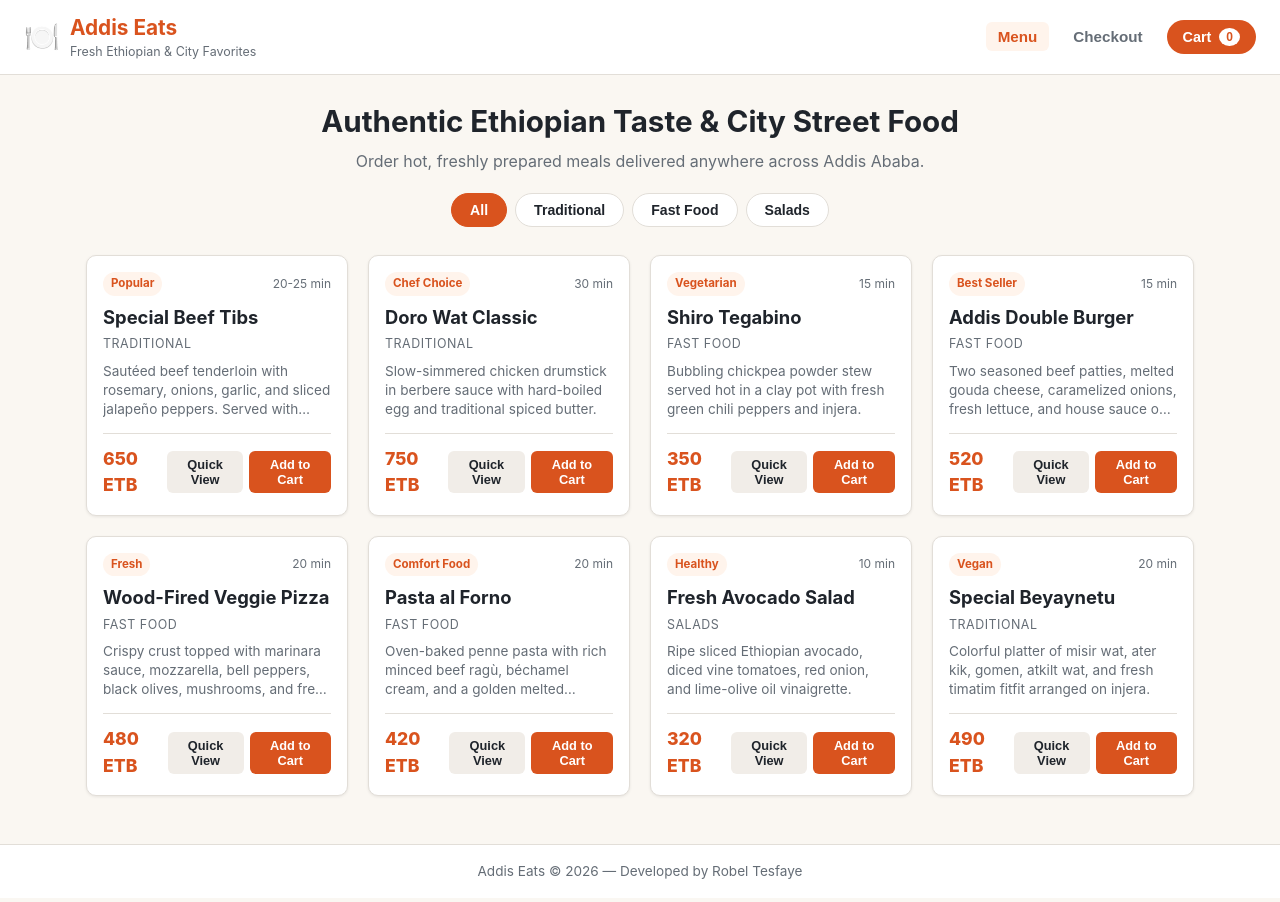
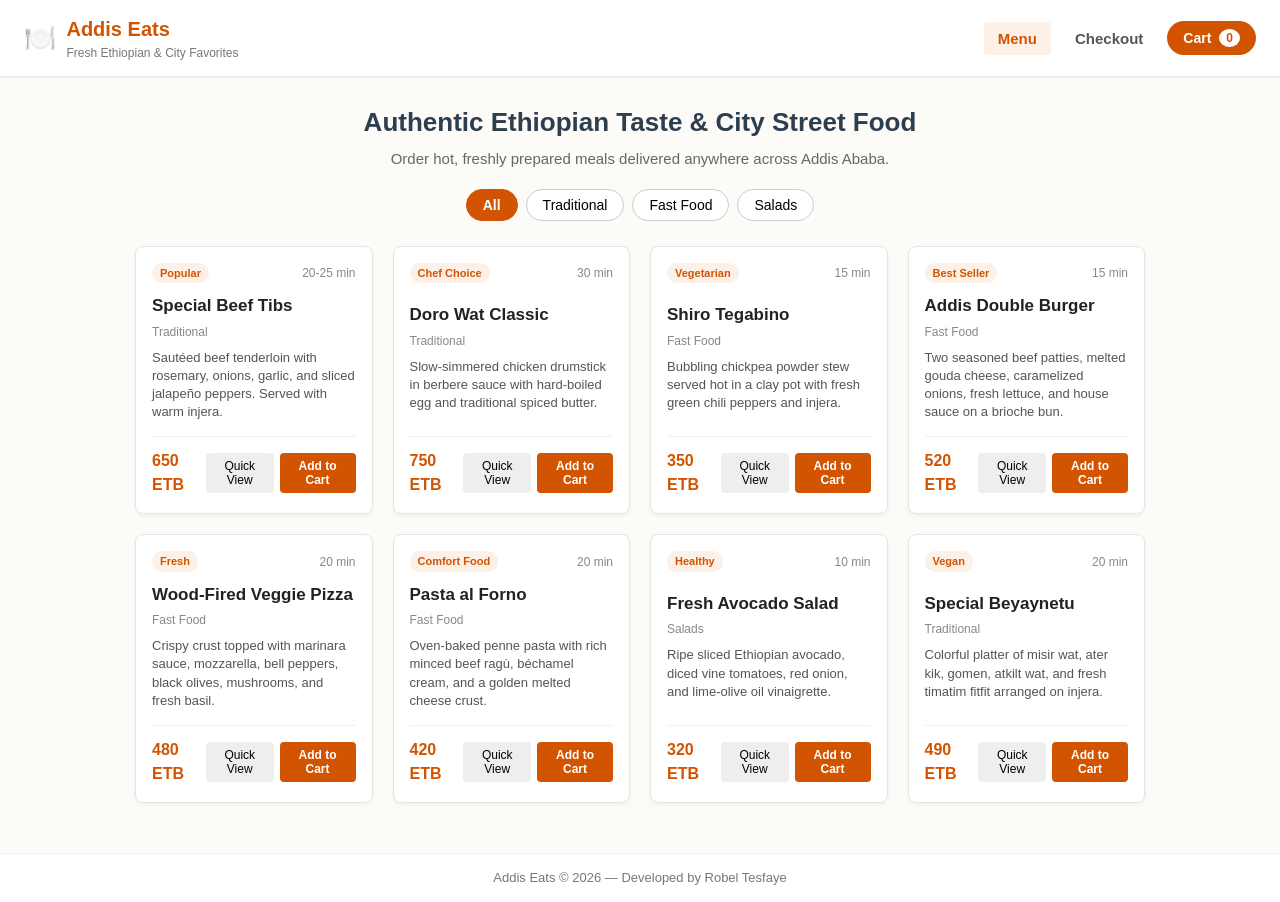
Before and after one commit to Riter-Rob/addis_eats, a React (Vite) app: page / in a window 1280 px wide. Built offline with nearby package versions, Linux system fonts and the light colour scheme.

Commit message:
Refactor CSS to clean handwritten styles without custom property variables

```diff
--- a/src/App.css
+++ b/src/App.css
@@ -1,20 +1,3 @@
-:root {
-  --primary: #d9531e;
-  --primary-hover: #b83f12;
-  --bg-color: #faf7f2;
-  --card-bg: #ffffff;
-  --text-main: #1f242b;
-  --text-muted: #656d76;
-  --border: #e2ded8;
-  --accent: #2e7d32;
-  --error: #cf222e;
-  --error-bg: #ffebe9;
-  --shadow-sm: 0 1px 3px rgba(0, 0, 0, 0.08);
-  --shadow-md: 0 4px 12px rgba(0, 0, 0, 0.1);
-  --shadow-lg: 0 8px 24px rgba(0, 0, 0, 0.15);
-  --radius: 10px;
-}
-
 * {
   box-sizing: border-box;
   margin: 0;
@@ -22,11 +5,10 @@
 }
 
 body {
-  font-family: -apple-system, BlinkMacSystemFont, 'Segoe UI', Roboto, Helvetica, Arial, sans-serif;
-  background-color: var(--bg-color);
-  color: var(--text-main);
+  font-family: Arial, Helvetica, sans-serif;
+  background-color: #fdfbf7;
+  color: #222;
   line-height: 1.5;
-  min-height: 100vh;
 }
 
 .addis-app {
@@ -39,12 +21,9 @@
   display: flex;
   justify-content: space-between;
   align-items: center;
-  background: var(--card-bg);
-  border-bottom: 1px solid var(--border);
-  padding: 12px 24px;
-  position: sticky;
-  top: 0;
-  z-index: 50;
+  background: #ffffff;
+  border-bottom: 2px solid #eee;
+  padding: 14px 24px;
 }
 
 .navbar-brand {
@@ -55,100 +34,93 @@
 }
 
 .brand-logo {
-  font-size: 1.8rem;
+  font-size: 26px;
 }
 
 .brand-title {
-  font-size: 1.3rem;
-  font-weight: 700;
-  color: var(--primary);
-  display: block;
+  font-size: 20px;
+  font-weight: bold;
+  color: #d35400;
 }
 
 .brand-tagline {
-  font-size: 0.78rem;
-  color: var(--text-muted);
+  font-size: 12px;
+  color: #777;
   display: block;
 }
 
 .navbar-nav {
   display: flex;
   align-items: center;
-  gap: 12px;
+  gap: 10px;
 }
 
 .nav-link {
   background: none;
   border: none;
-  font-size: 0.95rem;
+  font-size: 15px;
   font-weight: 600;
-  color: var(--text-muted);
-  padding: 6px 12px;
-  border-radius: 6px;
+  color: #555;
+  padding: 8px 14px;
+  border-radius: 4px;
   cursor: pointer;
-  transition: color 0.15s ease, background 0.15s ease;
 }
 
 .nav-link:hover,
 .nav-link.active {
-  color: var(--primary);
-  background: #fff4ec;
+  color: #d35400;
+  background: #fdf0e7;
 }
 
 .cart-btn {
   display: flex;
   align-items: center;
   gap: 8px;
-  background: var(--primary);
-  color: #ffffff;
+  background: #d35400;
+  color: #fff;
   border: none;
   border-radius: 20px;
   padding: 8px 16px;
-  font-size: 0.9rem;
-  font-weight: 600;
+  font-size: 14px;
+  font-weight: bold;
   cursor: pointer;
-  transition: background 0.15s ease, transform 0.1s ease;
 }
 
 .cart-btn:hover {
-  background: var(--primary-hover);
-  transform: translateY(-1px);
+  background: #b84300;
 }
 
 .cart-badge {
-  background: #ffffff;
-  color: var(--primary);
+  background: #fff;
+  color: #d35400;
   border-radius: 50%;
-  font-size: 0.75rem;
-  font-weight: 700;
+  font-size: 12px;
   padding: 2px 7px;
-  min-width: 18px;
-  text-align: center;
 }
 
 .main-content {
-  flex: 1;
-  max-width: 1140px;
+  max-width: 1050px;
   width: 100%;
   margin: 0 auto;
-  padding: 24px 16px 48px;
+  padding: 25px 20px 50px;
+  flex: 1;
 }
 
 .hero-banner {
   text-align: center;
-  margin-bottom: 28px;
+  margin-bottom: 25px;
 }
 
 .hero-text h1 {
-  font-size: 1.85rem;
-  color: var(--text-main);
+  font-size: 26px;
+  color: #2c3e50;
   margin-bottom: 6px;
 }
 
 .hero-text p {
-  color: var(--text-muted);
-  font-size: 1rem;
-  margin-bottom: 20px;
+  font-size: 15px;
+  color: #666;
+  margin-bottom: 18px;
 }
 
 .category-filter-bar {
@@ -159,110 +131,94 @@
 }
 
 .category-tab {
-  background: var(--card-bg);
-  border: 1px solid var(--border);
-  color: var(--text-main);
-  padding: 8px 18px;
-  border-radius: 24px;
-  font-size: 0.88rem;
-  font-weight: 600;
+  background: #fff;
+  border: 1px solid #ccc;
+  padding: 7px 16px;
+  border-radius: 20px;
+  font-size: 14px;
   cursor: pointer;
-  transition: all 0.15s ease;
 }
 
 .category-tab:hover {
-  border-color: var(--primary);
+  border-color: #d35400;
 }
 
 .category-tab.active {
-  background: var(--primary);
-  color: #ffffff;
-  border-color: var(--primary);
+  background: #d35400;
+  color: #fff;
+  border-color: #d35400;
+  font-weight: bold;
 }
 
 .card_container {
   display: grid;
-  grid-template-columns: repeat(auto-fill, minmax(260px, 1fr));
+  grid-template-columns: repeat(auto-fill, minmax(230px, 1fr));
   gap: 20px;
 }
 
 .dish-card {
-  background: var(--card-bg);
-  border: 1px solid var(--border);
-  border-radius: var(--radius);
+  background: #fff;
+  border: 1px solid #e5e5e5;
+  border-radius: 8px;
   padding: 16px;
   display: flex;
   flex-direction: column;
   justify-content: space-between;
-  box-shadow: var(--shadow-sm);
-  transition: transform 0.2s ease, box-shadow 0.2s ease;
-}
-
-.dish-card:hover {
-  transform: translateY(-2px);
-  box-shadow: var(--shadow-md);
+  box-shadow: 0 2px 4px rgba(0,0,0,0.05);
 }
 
 .dish-card-header {
   display: flex;
   justify-content: space-between;
   align-items: center;
-  margin-bottom: 8px;
+  margin-bottom: 10px;
 }
 
 .dish-badge {
-  background: #fff4ec;
-  color: var(--primary);
-  font-size: 0.72rem;
-  font-weight: 700;
-  padding: 3px 8px;
-  border-radius: 12px;
+  background: #fdf0e7;
+  color: #d35400;
+  font-size: 11px;
+  font-weight: bold;
+  padding: 2px 8px;
+  border-radius: 10px;
 }
 
 .dish-prep {
-  font-size: 0.75rem;
-  color: var(--text-muted);
+  font-size: 12px;
+  color: #888;
 }
 
 .dish-title {
-  font-size: 1.15rem;
-  font-weight: 700;
+  font-size: 17px;
+  color: #222;
   margin-bottom: 4px;
-  color: var(--text-main);
 }
 
 .dish-category {
-  font-size: 0.78rem;
-  color: var(--text-muted);
-  text-transform: uppercase;
-  letter-spacing: 0.5px;
+  font-size: 12px;
+  color: #888;
   margin-bottom: 8px;
 }
 
 .dish-desc {
-  font-size: 0.85rem;
-  color: var(--text-muted);
-  margin-bottom: 14px;
+  font-size: 13px;
+  color: #555;
+  margin-bottom: 15px;
   line-height: 1.4;
-  display: -webkit-box;
-  -webkit-line-clamp: 3;
-  -webkit-box-orient: vertical;
-  overflow: hidden;
 }
 
 .dish-card-footer {
   display: flex;
   justify-content: space-between;
   align-items: center;
-  border-top: 1px solid var(--border);
+  border-top: 1px solid #f0f0f0;
   padding-top: 12px;
-  margin-top: auto;
 }
 
 .dish-price {
-  font-size: 1.1rem;
-  font-weight: 800;
-  color: var(--primary);
+  font-size: 16px;
+  font-weight: bold;
+  color: #d35400;
 }
 
 .dish-actions {
@@ -271,64 +227,53 @@
 }
 
 .dish-view-btn {
-  background: #f1ede8;
+  background: #eee;
   border: none;
-  color: var(--text-main);
   padding: 6px 10px;
-  border-radius: 6px;
-  font-size: 0.8rem;
-  font-weight: 600;
+  border-radius: 4px;
+  font-size: 12px;
   cursor: pointer;
-  transition: background 0.15s ease;
 }
 
 .dish-view-btn:hover {
-  background: #e2ded8;
+  background: #ddd;
 }
 
 .dish-add-btn {
-  background: var(--primary);
+  background: #d35400;
+  color: #fff;
   border: none;
-  color: #ffffff;
   padding: 6px 12px;
-  border-radius: 6px;
-  font-size: 0.8rem;
-  font-weight: 600;
+  border-radius: 4px;
+  font-size: 12px;
+  font-weight: bold;
   cursor: pointer;
-  transition: background 0.15s ease;
 }
 
 .dish-add-btn:hover {
-  background: var(--primary-hover);
+  background: #b84300;
 }
 
 .cart-backdrop {
   position: fixed;
-  inset: 0;
-  background: rgba(0, 0, 0, 0.45);
+  top: 0;
+  left: 0;
+  right: 0;
+  bottom: 0;
+  background: rgba(0, 0, 0, 0.4);
   z-index: 100;
   display: flex;
   justify-content: flex-end;
 }
 
 .cart-panel {
-  background: var(--card-bg);
+  background: #fff;
   width: 100%;
-  max-width: 420px;
+  max-width: 380px;
   height: 100%;
   display: flex;
   flex-direction: column;
-  box-shadow: var(--shadow-lg);
-  animation: slideInRight 0.2s ease-out;
-}
-
-@keyframes slideInRight {
-  from {
-    transform: translateX(100%);
-  }
-  to {
-    transform: translateX(0);
-  }
+  box-shadow: -2px 0 8px rgba(0,0,0,0.15);
 }
 
 .cart-panel-header {
@@ -336,19 +281,15 @@
   justify-content: space-between;
   align-items: center;
   padding: 16px 20px;
-  border-bottom: 1px solid var(--border);
-}
-
-.cart-panel-header h2 {
-  font-size: 1.25rem;
+  border-bottom: 1px solid #eee;
 }
 
 .cart-panel-close {
   background: none;
   border: none;
-  font-size: 1.25rem;
+  font-size: 18px;
   cursor: pointer;
-  color: var(--text-muted);
+  color: #666;
 }
 
 .cart-empty {
@@ -357,31 +298,30 @@
   flex-direction: column;
   justify-content: center;
   align-items: center;
-  padding: 24px;
+  padding: 20px;
   text-align: center;
 }
 
 .cart-empty-title {
-  font-size: 1.15rem;
-  font-weight: 700;
+  font-size: 18px;
+  font-weight: bold;
   margin-bottom: 6px;
 }
 
 .cart-empty-sub {
-  color: var(--text-muted);
-  font-size: 0.9rem;
+  color: #777;
+  font-size: 13px;
   margin-bottom: 16px;
 }
 
 .cart-browse-btn {
-  background: var(--primary);
-  color: #ffffff;
+  background: #d35400;
+  color: #fff;
   border: none;
   padding: 8px 18px;
-  border-radius: 6px;
-  font-size: 0.9rem;
-  font-weight: 600;
+  border-radius: 4px;
   cursor: pointer;
+  font-size: 14px;
 }
 
 .cart-items-scroll {
@@ -390,32 +330,29 @@
   padding: 16px;
   display: flex;
   flex-direction: column;
-  gap: 12px;
+  gap: 10px;
 }
 
 .cart-row {
   display: flex;
   justify-content: space-between;
   align-items: center;
-  padding: 12px;
-  border: 1px solid var(--border);
-  border-radius: 8px;
-}
-
-.cart-row-details {
-  display: flex;
-  flex-direction: column;
+  padding: 10px;
+  border: 1px solid #eee;
+  border-radius: 6px;
+  background: #fafafa;
 }
 
 .cart-row-name {
   font-weight: 600;
-  font-size: 0.95rem;
+  font-size: 14px;
+  display: block;
 }
 
 .cart-row-price {
-  font-size: 0.85rem;
-  color: var(--primary);
-  font-weight: 700;
+  font-size: 13px;
+  color: #d35400;
+  font-weight: bold;
 }
 
 .cart-row-controls {
@@ -425,17 +362,22 @@
 }
 
 .cart-qty-btn {
-  background: #f1ede8;
+  background: #e0e0e0;
   border: none;
-  width: 28px;
-  height: 28px;
+  width: 26px;
+  height: 26px;
   border-radius: 4px;
-  font-weight: 700;
+  font-weight: bold;
   cursor: pointer;
 }
 
+.cart-qty-btn:hover {
+  background: #ccc;
+}
+
 .cart-qty-value {
-  font-weight: 700;
+  font-size: 14px;
+  font-weight: bold;
   min-width: 16px;
   text-align: center;
 }
@@ -443,67 +385,62 @@
 .cart-remove-btn {
   background: none;
   border: none;
-  color: var(--error);
-  font-size: 0.78rem;
-  margin-left: 6px;
+  color: #c0392b;
+  font-size: 12px;
   cursor: pointer;
+  margin-left: 4px;
 }
 
 .cart-panel-footer {
   padding: 16px 20px;
-  border-top: 1px solid var(--border);
-  background: #fdfbf7;
+  border-top: 1px solid #eee;
+  background: #fafafa;
 }
 
 .cart-subtotal-row {
   display: flex;
   justify-content: space-between;
-  font-size: 1.1rem;
+  font-size: 16px;
   margin-bottom: 12px;
 }
 
 .cart-checkout-btn {
   width: 100%;
-  background: var(--primary);
-  color: #ffffff;
+  background: #d35400;
+  color: #fff;
   border: none;
   padding: 12px;
-  border-radius: 8px;
-  font-size: 1rem;
-  font-weight: 700;
+  border-radius: 6px;
+  font-size: 15px;
+  font-weight: bold;
   cursor: pointer;
+}
+
+.cart-checkout-btn:hover {
+  background: #b84300;
 }
 
 .dish-modal-overlay {
   position: fixed;
-  inset: 0;
-  background: rgba(0, 0, 0, 0.5);
+  top: 0;
+  left: 0;
+  right: 0;
+  bottom: 0;
+  background: rgba(0, 0, 0, 0.45);
   display: flex;
   align-items: center;
   justify-content: center;
-  padding: 16px;
+  padding: 15px;
   z-index: 120;
 }
 
 .dish-modal-dialog {
-  background: var(--card-bg);
-  border-radius: var(--radius);
-  max-width: 480px;
+  background: #fff;
+  border-radius: 8px;
+  max-width: 440px;
   width: 100%;
-  padding: 24px;
-  box-shadow: var(--shadow-lg);
-  animation: popIn 0.2s ease-out;
-}
-
-@keyframes popIn {
-  from {
-    transform: scale(0.95);
-    opacity: 0;
-  }
-  to {
-    transform: scale(1);
-    opacity: 1;
-  }
+  padding: 22px;
+  box-shadow: 0 4px 15px rgba(0,0,0,0.2);
 }
 
 .dish-modal-header {
@@ -514,189 +451,186 @@
 }
 
 .dish-modal-badge {
-  background: #fff4ec;
-  color: var(--primary);
-  font-size: 0.75rem;
-  font-weight: 700;
-  padding: 4px 10px;
-  border-radius: 12px;
+  background: #fdf0e7;
+  color: #d35400;
+  font-size: 12px;
+  font-weight: bold;
+  padding: 3px 8px;
+  border-radius: 10px;
 }
 
 .dish-modal-close {
   background: none;
   border: none;
-  font-size: 1.3rem;
-  color: var(--text-muted);
+  font-size: 18px;
+  color: #888;
   cursor: pointer;
 }
 
 .dish-modal-content h2 {
-  font-size: 1.4rem;
-  margin-bottom: 6px;
+  font-size: 20px;
+  color: #222;
+  margin-bottom: 4px;
 }
 
 .dish-modal-meta {
   display: flex;
-  gap: 16px;
-  font-size: 0.85rem;
-  color: var(--text-muted);
+  gap: 14px;
+  font-size: 13px;
+  color: #777;
   margin-bottom: 12px;
 }
 
 .dish-modal-desc {
-  font-size: 0.95rem;
-  line-height: 1.5;
-  color: var(--text-muted);
+  font-size: 14px;
+  color: #444;
+  line-height: 1.4;
   margin-bottom: 16px;
 }
 
 .dish-modal-price {
-  font-size: 1.4rem;
-  font-weight: 800;
-  color: var(--primary);
-  margin-bottom: 20px;
+  font-size: 20px;
+  font-weight: bold;
+  color: #d35400;
+  margin-bottom: 18px;
 }
 
 .dish-modal-actions {
   display: flex;
-  gap: 10px;
+  gap: 8px;
 }
 
 .dish-modal-add-btn {
   flex: 1;
-  background: var(--primary);
-  color: #ffffff;
+  background: #d35400;
+  color: #fff;
   border: none;
   padding: 10px;
-  border-radius: 6px;
-  font-size: 0.95rem;
-  font-weight: 700;
+  border-radius: 4px;
+  font-size: 14px;
+  font-weight: bold;
   cursor: pointer;
 }
 
+.dish-modal-add-btn:hover {
+  background: #b84300;
+}
+
 .dish-modal-cancel-btn {
-  background: #f1ede8;
+  background: #eee;
   border: none;
-  color: var(--text-main);
-  padding: 10px 16px;
-  border-radius: 6px;
-  font-size: 0.95rem;
+  padding: 10px 14px;
+  border-radius: 4px;
+  font-size: 14px;
   cursor: pointer;
 }
 
 .checkout-container {
-  max-width: 900px;
+  max-width: 820px;
   margin: 0 auto;
 }
 
 .checkout-top-bar {
   display: flex;
   align-items: center;
-  gap: 16px;
+  gap: 14px;
   margin-bottom: 20px;
 }
 
 .checkout-back-nav {
-  background: none;
-  border: 1px solid var(--border);
-  background: var(--card-bg);
-  padding: 6px 14px;
-  border-radius: 6px;
-  font-size: 0.88rem;
-  font-weight: 600;
+  background: #fff;
+  border: 1px solid #ccc;
+  padding: 6px 12px;
+  border-radius: 4px;
+  font-size: 13px;
   cursor: pointer;
 }
 
 .checkout-layout {
   display: grid;
-  grid-template-columns: 1fr 340px;
-  gap: 24px;
+  grid-template-columns: 1fr 300px;
+  gap: 20px;
 }
 
-@media (max-width: 768px) {
+@media (max-width: 700px) {
   .checkout-layout {
     grid-template-columns: 1fr;
   }
 }
 
 .checkout-form-card {
-  background: var(--card-bg);
-  border: 1px solid var(--border);
-  border-radius: var(--radius);
-  padding: 24px;
-  box-shadow: var(--shadow-sm);
+  background: #fff;
+  border: 1px solid #e0e0e0;
+  border-radius: 8px;
+  padding: 20px;
 }
 
 .network-error-banner {
-  background: var(--error-bg);
-  border: 1px solid var(--error);
-  color: var(--error);
-  padding: 10px 14px;
-  border-radius: 6px;
-  font-size: 0.88rem;
-  margin-bottom: 16px;
+  background: #fde8e8;
+  border: 1px solid #f5c6cb;
+  color: #721c24;
+  padding: 10px;
+  border-radius: 4px;
+  font-size: 13px;
+  margin-bottom: 15px;
 }
 
 .field-group {
-  margin-bottom: 16px;
+  margin-bottom: 14px;
   display: flex;
   flex-direction: column;
 }
 
 .field-group label,
 .field-group legend {
-  font-size: 0.9rem;
-  font-weight: 600;
-  margin-bottom: 6px;
-  color: var(--text-main);
+  font-size: 13px;
+  font-weight: bold;
+  color: #333;
+  margin-bottom: 4px;
 }
 
 .req {
-  color: var(--error);
+  color: #c0392b;
 }
 
 .field-group input[type="text"],
 .field-group input[type="tel"],
 .field-group select {
-  padding: 10px 12px;
-  border: 1px solid var(--border);
-  border-radius: 6px;
-  font-size: 0.95rem;
-  background: #ffffff;
-  color: var(--text-main);
-  outline: none;
-  transition: border-color 0.15s ease, box-shadow 0.15s ease;
+  padding: 8px 10px;
+  border: 1px solid #ccc;
+  border-radius: 4px;
+  font-size: 14px;
+  background: #fff;
 }
 
 .field-group input[type="text"]:focus,
 .field-group input[type="tel"]:focus,
 .field-group select:focus {
-  border-color: var(--primary);
-  box-shadow: 0 0 0 3px rgba(217, 83, 30, 0.15);
+  border-color: #d35400;
+  outline: none;
 }
 
 .field-group input.input-error,
 .field-group select.input-error {
-  border-color: var(--error);
-  background: var(--error-bg);
+  border-color: #c0392b;
+  background: #fdf4f4;
 }
 
 .field-error {
-  color: var(--error);
-  font-size: 0.8rem;
-  margin-top: 4px;
-  font-weight: 500;
+  color: #c0392b;
+  font-size: 12px;
+  margin-top: 3px;
 }
 
 .payment-fieldset {
   border: none;
-  padding: 0;
 }
 
 .payment-options-grid {
   display: grid;
   grid-template-columns: repeat(3, 1fr);
   gap: 8px;
+  margin-top: 4px;
 }
 
 @media (max-width: 480px) {
@@ -706,274 +640,260 @@
 }
 
 .payment-pill {
-  border: 1px solid var(--border);
-  border-radius: 6px;
-  padding: 10px;
+  border: 1px solid #ccc;
+  border-radius: 4px;
+  padding: 8px;
   display: flex;
   align-items: center;
-  gap: 8px;
-  font-size: 0.85rem;
-  font-weight: 600;
+  gap: 6px;
+  font-size: 13px;
   cursor: pointer;
-  background: #ffffff;
-  transition: all 0.15s ease;
+  background: #fff;
 }
 
 .payment-pill.active {
-  border-color: var(--primary);
-  background: #fff4ec;
-  color: var(--primary);
+  border-color: #d35400;
+  background: #fdf0e7;
+  color: #d35400;
+  font-weight: bold;
 }
 
 .checkout-submit-btn {
   width: 100%;
-  margin-top: 12px;
-  background: var(--primary);
-  color: #ffffff;
+  margin-top: 14px;
+  background: #d35400;
+  color: #fff;
   border: none;
   padding: 12px;
-  border-radius: 6px;
-  font-size: 1rem;
-  font-weight: 700;
+  border-radius: 4px;
+  font-size: 15px;
+  font-weight: bold;
   cursor: pointer;
-  transition: background 0.15s ease;
+}
+
+.checkout-submit-btn:hover {
+  background: #b84300;
 }
 
 .checkout-submit-btn:disabled {
-  opacity: 0.6;
+  background: #aaa;
   cursor: not-allowed;
 }
 
 .checkout-summary-card {
-  background: var(--card-bg);
-  border: 1px solid var(--border);
-  border-radius: var(--radius);
-  padding: 20px;
+  background: #fff;
+  border: 1px solid #e0e0e0;
+  border-radius: 8px;
+  padding: 16px;
   height: fit-content;
-  box-shadow: var(--shadow-sm);
 }
 
 .checkout-summary-card h3 {
-  font-size: 1.1rem;
+  font-size: 15px;
   margin-bottom: 12px;
-  border-bottom: 1px solid var(--border);
-  padding-bottom: 8px;
+  border-bottom: 1px solid #eee;
+  padding-bottom: 6px;
 }
 
 .checkout-summary-items {
   display: flex;
   flex-direction: column;
-  gap: 10px;
-  margin-bottom: 16px;
+  gap: 8px;
+  margin-bottom: 14px;
 }
 
 .summary-item-row {
   display: flex;
   justify-content: space-between;
   align-items: center;
-  font-size: 0.88rem;
-}
-
-.summary-item-title {
-  display: flex;
-  flex-direction: column;
+  font-size: 13px;
 }
 
 .summary-item-title small {
-  color: var(--text-muted);
+  color: #777;
+  display: block;
 }
 
 .summary-breakdown {
-  border-top: 1px solid var(--border);
-  padding-top: 12px;
+  border-top: 1px solid #eee;
+  padding-top: 10px;
   display: flex;
   flex-direction: column;
-  gap: 8px;
+  gap: 6px;
 }
 
 .breakdown-row {
   display: flex;
   justify-content: space-between;
-  font-size: 0.9rem;
+  font-size: 13px;
 }
 
 .total-row {
-  font-size: 1.15rem;
-  font-weight: 800;
-  color: var(--primary);
-  border-top: 1px dashed var(--border);
-  padding-top: 8px;
+  font-size: 16px;
+  font-weight: bold;
+  color: #d35400;
+  border-top: 1px dashed #ccc;
+  padding-top: 6px;
   margin-top: 4px;
 }
 
 .checkout-success {
-  max-width: 580px;
+  max-width: 500px;
   margin: 0 auto;
 }
 
 .receipt-box {
-  background: var(--card-bg);
-  border: 1px solid var(--border);
-  border-radius: var(--radius);
-  padding: 32px 24px;
+  background: #fff;
+  border: 1px solid #e0e0e0;
+  border-radius: 8px;
+  padding: 24px;
   text-align: center;
-  box-shadow: var(--shadow-md);
 }
 
 .receipt-icon {
-  width: 54px;
-  height: 54px;
+  width: 44px;
+  height: 44px;
   background: #e8f5e9;
-  color: var(--accent);
+  color: #2e7d32;
   border-radius: 50%;
   display: flex;
   align-items: center;
   justify-content: center;
-  font-size: 1.8rem;
-  font-weight: 800;
-  margin: 0 auto 14px;
+  font-size: 22px;
+  font-weight: bold;
+  margin: 0 auto 10px;
 }
 
 .receipt-code {
-  font-weight: 700;
-  color: var(--primary);
+  font-weight: bold;
+  color: #d35400;
   margin-top: 4px;
 }
 
 .receipt-time {
-  font-size: 0.82rem;
-  color: var(--text-muted);
-  margin-bottom: 20px;
+  font-size: 12px;
+  color: #777;
+  margin-bottom: 15px;
 }
 
 .receipt-summary {
-  background: #faf7f2;
-  border-radius: 8px;
-  padding: 16px;
+  background: #fdfbf7;
+  border: 1px solid #eee;
+  border-radius: 6px;
+  padding: 14px;
   text-align: left;
-  margin-bottom: 20px;
+  margin-bottom: 18px;
 }
 
 .receipt-summary h3 {
-  font-size: 1rem;
-  margin-bottom: 10px;
+  font-size: 14px;
+  margin-bottom: 8px;
 }
 
 .receipt-line {
   display: flex;
   justify-content: space-between;
-  font-size: 0.9rem;
-  padding: 4px 0;
+  font-size: 13px;
+  padding: 3px 0;
 }
 
 .receipt-total-row {
   display: flex;
   justify-content: space-between;
-  font-size: 1.1rem;
-  border-top: 1px solid var(--border);
-  margin-top: 10px;
-  padding-top: 8px;
+  font-size: 15px;
+  border-top: 1px solid #ddd;
+  margin-top: 8px;
+  padding-top: 6px;
 }
 
 .receipt-info-grid {
   display: grid;
   grid-template-columns: 1fr 1fr;
-  gap: 10px;
-  border-top: 1px solid var(--border);
-  margin-top: 12px;
-  padding-top: 10px;
+  gap: 8px;
+  border-top: 1px solid #eee;
+  margin-top: 10px;
+  padding-top: 8px;
 }
 
 .receipt-info-grid span {
-  font-size: 0.75rem;
-  color: var(--text-muted);
+  font-size: 11px;
+  color: #777;
   display: block;
 }
 
 .receipt-info-grid p {
-  font-size: 0.88rem;
-  font-weight: 600;
+  font-size: 13px;
+  font-weight: bold;
 }
 
 .receipt-back-btn,
 .checkout-return-btn {
-  background: var(--primary);
-  color: #ffffff;
+  background: #d35400;
+  color: #fff;
   border: none;
-  padding: 10px 24px;
-  border-radius: 6px;
-  font-size: 0.95rem;
-  font-weight: 700;
+  padding: 10px 20px;
+  border-radius: 4px;
+  font-size: 14px;
+  font-weight: bold;
   cursor: pointer;
 }
 
 .error-boundary-card,
 .menu-error-fallback,
 .checkout-error-fallback {
-  background: var(--card-bg);
-  border: 1px solid var(--error);
-  border-radius: var(--radius);
-  padding: 24px;
+  background: #fff;
+  border: 1px solid #e74c3c;
+  border-radius: 6px;
+  padding: 20px;
   text-align: center;
   margin: 20px 0;
 }
 
 .retry-btn,
 .error-retry-btn {
-  margin-top: 12px;
-  background: var(--primary);
-  color: #ffffff;
+  margin-top: 10px;
+  background: #d35400;
+  color: #fff;
   border: none;
-  padding: 8px 16px;
-  border-radius: 6px;
-  font-weight: 600;
+  padding: 8px 14px;
+  border-radius: 4px;
+  font-size: 13px;
   cursor: pointer;
 }
 
 .skeleton-container {
   display: flex;
   flex-direction: column;
-  gap: 16px;
-  padding: 20px;
+  gap: 12px;
+  padding: 16px;
 }
 
 .skeleton-box {
-  background: linear-gradient(90deg, #ede9e3 25%, #f5f2ed 50%, #ede9e3 75%);
-  background-size: 200% 100%;
-  animation: shimmer 1.5s infinite;
-  border-radius: 8px;
-}
-
-@keyframes shimmer {
-  0% {
-    background-position: 200% 0;
-  }
-  100% {
-    background-position: -200% 0;
-  }
+  background: #eee;
+  border-radius: 4px;
 }
 
 .skeleton-header {
-  height: 40px;
-  width: 50%;
+  height: 35px;
+  width: 40%;
 }
 
 .skeleton-grid {
   display: grid;
   grid-template-columns: 1fr 1fr;
-  gap: 16px;
+  gap: 12px;
 }
 
 .skeleton-card {
-  height: 240px;
+  height: 200px;
 }
 
 footer {
   margin-top: auto;
-  border-top: 1px solid var(--border);
-  padding: 16px 24px;
+  border-top: 1px solid #eee;
+  padding: 14px 20px;
   text-align: center;
-  background: var(--card-bg);
-  font-size: 0.85rem;
-  color: var(--text-muted);
+  background: #fff;
+  font-size: 13px;
+  color: #777;
 }
```
